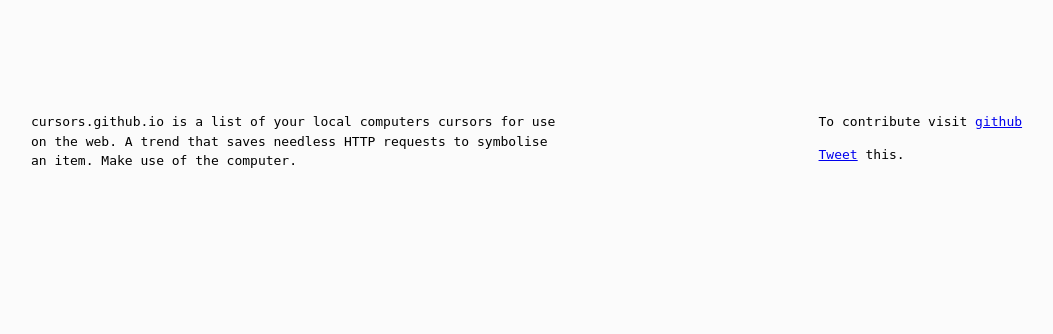
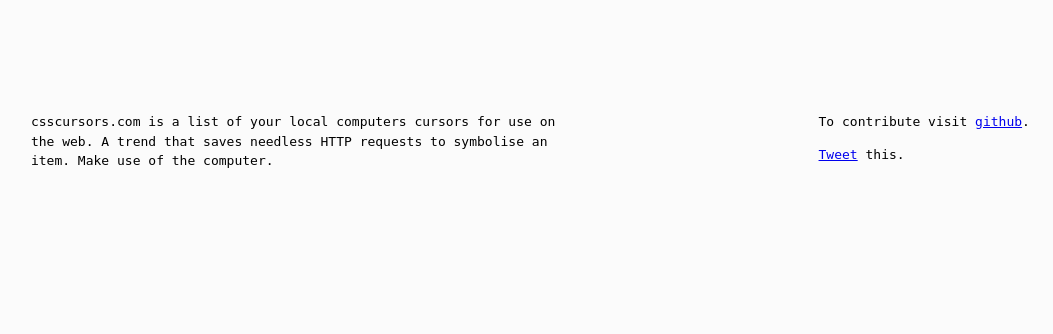
Before and after one commit to CHEWX/cursors.github.io, a PHP site: page / in a window 1280 px wide. Shown: the part 1793-2127 px from the top of the page, without its empty margins (84-1137 px from the left). Run offline with PHP 8.4, Linux system fonts and the light colour scheme.

Commit message:
[domain] - change to .com

```diff
--- a/index.php
+++ b/index.php
@@ -5,12 +5,11 @@
 <!--[if gt IE 8]><!--> <html> <!--<![endif]-->
 <head>
 	<meta charset="utf-8">
-	<title></title>
-	<meta name="description" content="">
+	<title>CSS Cursors</title>
+	<meta name="description" content="csscursors.com is a list of your local computers cursors for use on the web. A trend that saves needless HTTP requests to symbolise an item. Make use of the computer.">
 
-    <!--<link rel="dns-prefetch" href="//ajax.googleapis.com">
+    <link rel="dns-prefetch" href="//cdnjs.cloudflare.com">
     <link rel="dns-prefetch" href="//www.google-analytics.com">
-    <link rel="dns-prefetch" href="//fast.fonts.net">-->
 
     <link rel="icon" type="image/png" href="/favicon.ico">
     <link rel="apple-touch-icon" href="/apple-touch-icon.png">
@@ -74,15 +73,15 @@
 			<div class="row">
 				<div class="col col--2-4">
 					<p>
-						cursors.github.io is a list of your local computers cursors for use on the web. A trend that saves needless HTTP requests to symbolise an item. Make use of the computer.
+						csscursors.com is a list of your local computers cursors for use on the web. A trend that saves needless HTTP requests to symbolise an item. Make use of the computer.
 					</p>
 				</div>
 				<div class="col col--1-4 col--last">
 					<p>
-						To contribute visit <a href="http://www.github.com/CHEWX/cursors.github.io" target="_blank">github</a>
+						To contribute visit <a href="http://www.github.com/CHEWX/" target="_blank">github</a>.
 					</p>
 					<p>
-						<a href="https://twitter.com/intent/tweet?text=A visual list of CSS Cursors - &url=https://cursors.github.io&via=CHEWX">Tweet</a> this.
+						<a href="https://twitter.com/intent/tweet?text=A visual list of CSS Cursors - &url=https://csscursors.com&via=CHEWX">Tweet</a> this.
 					</p>
 				</div>
 			</div>
```
Also changed, not shown: index.html (+6 -7 lines), 1 other file.
